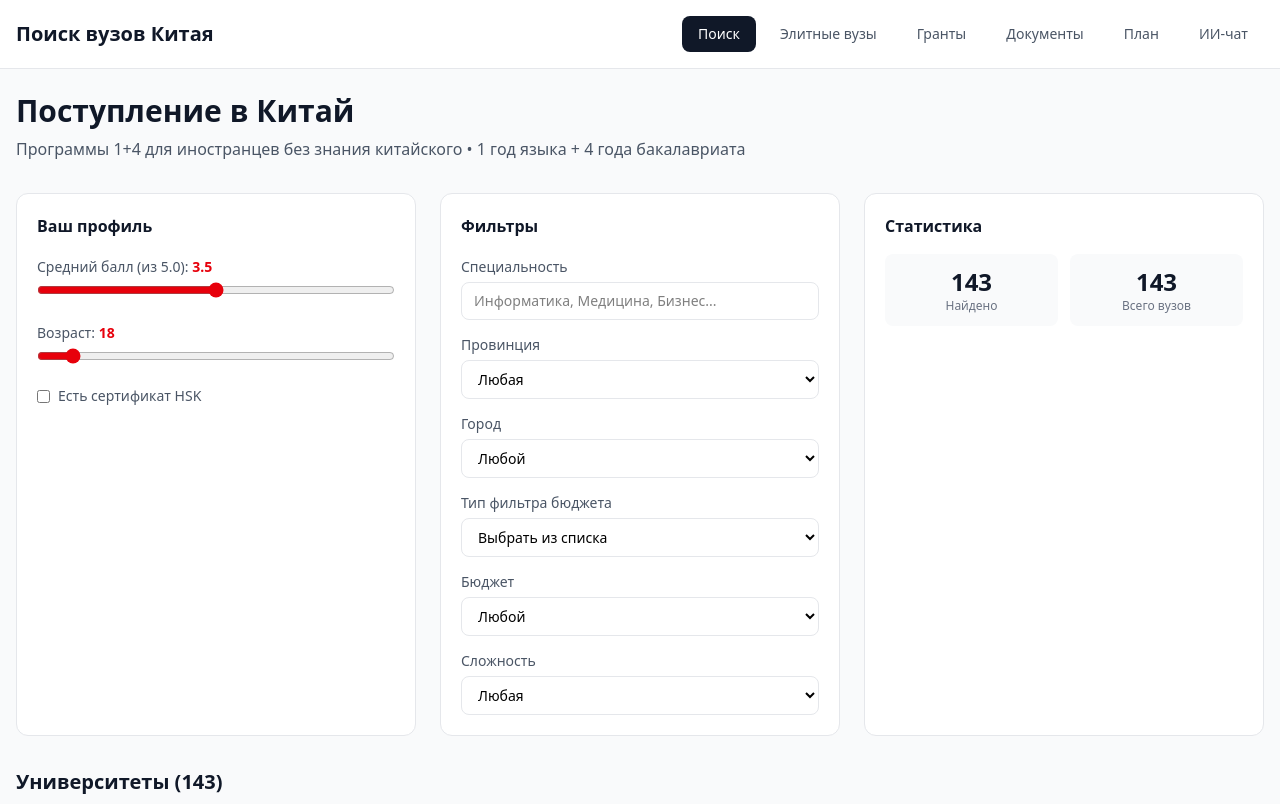
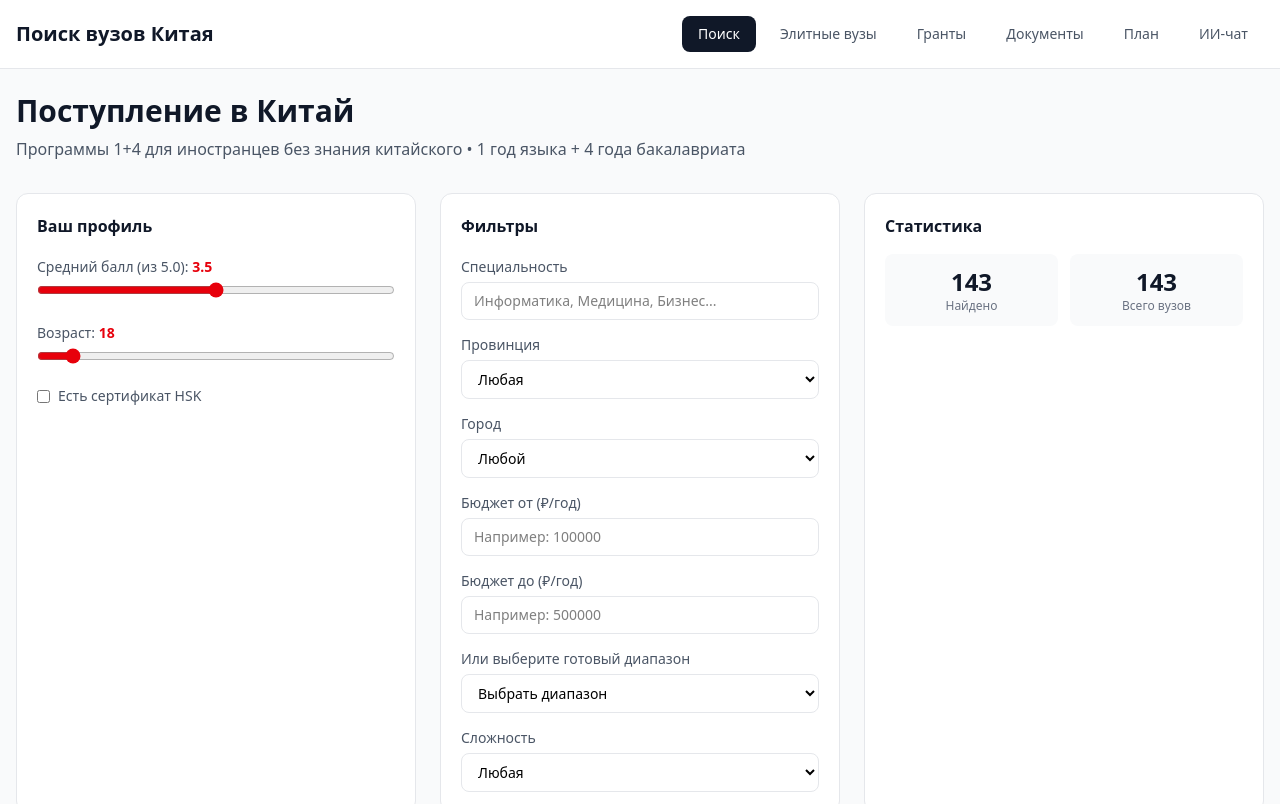
Before and after one commit to maratyc44/sinachina, a React (Vite) app: page / in a window 1280 px wide. Shown: the top 804 px of the page. Built offline with nearby package versions, Linux system fonts and the light colour scheme.

Commit message:
task snapshot 72bca4dc-cae7-4fc1-aa4e-5b297ec580cb

```diff
--- a/src/App.tsx
+++ b/src/App.tsx
@@ -61,8 +61,6 @@ export default function App() {
   const [specialty, setSpecialty] = useState('');
   const [city, setCity] = useState('Любой');
   const [province, setProvince] = useState('Любая');
-  const [budgetType, setBudgetType] = useState<'select' | 'gpa' | 'age' | 'custom'>('select');
-  const [budget, setBudget] = useState('Любой');
   const [budgetMin, setBudgetMin] = useState('');
   const [budgetMax, setBudgetMax] = useState('');
   const [difficulty, setDifficulty] = useState('Любая');
@@ -85,46 +83,17 @@ export default function App() {
       if (province !== 'Любая' && uni.province !== province) return false;
       if (difficulty !== 'Любая' && uni.difficultyCategory !== difficulty) return false;
 
-      // Логика фильтрации по бюджету
-      if (budgetType === 'select') {
-        if (budget === 'До 300 000 ₽') {
-          if (uni.costBachelorCNY * CNY_TO_RUB > 300000) return false;
-        } else if (budget === 'До 500 000 ₽') {
-          if (uni.costBachelorCNY * CNY_TO_RUB > 500000) return false;
-        }
-      } else if (budgetType === 'gpa') {
-        // Фильтр по среднему баллу
-        if (budget === 'Выше 4.0') {
-          if (uni.avgGPA > 4.0) return false;
-        } else if (budget === '3.5 - 4.0') {
-          if (uni.avgGPA < 3.5 || uni.avgGPA > 4.0) return false;
-        } else if (budget === '3.0 - 3.5') {
-          if (uni.avgGPA < 3.0 || uni.avgGPA > 3.5) return false;
-        } else if (budget === 'Ниже 3.0') {
-          if (uni.avgGPA >= 3.0) return false;
-        }
-      } else if (budgetType === 'age') {
-        // Фильтр по возрасту (для грантов)
-        if (budget === 'До 25 лет') {
-          if (age > 25) return false;
-        } else if (budget === '25-30 лет') {
-          if (age < 25 || age > 30) return false;
-        } else if (budget === 'Старше 30') {
-          if (age <= 30) return false;
-        }
-      } else if (budgetType === 'custom') {
-        // Ручной ввод бюджета от/до
+      // Фильтрация по бюджету от/до
       const minBudget = budgetMin ? parseInt(budgetMin) : 0;
       const maxBudget = budgetMax ? parseInt(budgetMax) : Infinity;
       const uniCost = uni.costBachelorCNY * CNY_TO_RUB;
 
       if (!isNaN(minBudget) && uniCost < minBudget) return false;
       if (!isNaN(maxBudget) && uniCost > maxBudget) return false;
-      }
 
       return true;
     });
-  }, [specialty, city, province, budgetType, budget, budgetMin, budgetMax, difficulty, age]);
+  }, [specialty, city, province, budgetMin, budgetMax, difficulty]);
 
   const handleChatSend = () => {
     if (!chatInput.trim()) return;
@@ -325,67 +294,6 @@ export default function App() {
                     </select>
                   </div>
                   <div>
-                    <label className="text-sm text-gray-600">Тип фильтра бюджета</label>
-                    <select
-                      value={budgetType} onChange={e => setBudgetType(e.target.value as any)}
-                      className="w-full mt-1 px-3 py-2 border border-gray-200 rounded-lg text-sm focus:ring-2 focus:ring-red-200 outline-none"
-                    >
-                      <option value="select">Выбрать из списка</option>
-                      <option value="gpa">По среднему баллу</option>
-                      <option value="age">По возрасту</option>
-                      <option value="custom">Ввести вручную</option>
-                    </select>
-                  </div>
-
-                  {budgetType === 'select' && (
-                    <div>
-                      <label className="text-sm text-gray-600">Бюджет</label>
-                      <select
-                        value={budget} onChange={e => setBudget(e.target.value)}
-                        className="w-full mt-1 px-3 py-2 border border-gray-200 rounded-lg text-sm focus:ring-2 focus:ring-red-200 outline-none"
-                      >
-                        <option>Любой</option>
-                        <option>Только грант</option>
-                        <option>До 300 000 ₽</option>
-                        <option>До 500 000 ₽</option>
-                      </select>
-                    </div>
-                  )}
-
-                  {budgetType === 'gpa' && (
-                    <div>
-                      <label className="text-sm text-gray-600">Средний балл вуза</label>
-                      <select
-                        value={budget} onChange={e => setBudget(e.target.value)}
-                        className="w-full mt-1 px-3 py-2 border border-gray-200 rounded-lg text-sm focus:ring-2 focus:ring-red-200 outline-none"
-                      >
-                        <option>Любой</option>
-                        <option>Выше 4.0</option>
-                        <option>3.5 - 4.0</option>
-                        <option>3.0 - 3.5</option>
-                        <option>Ниже 3.0</option>
-                      </select>
-                    </div>
-                  )}
-
-                  {budgetType === 'age' && (
-                    <div>
-                      <label className="text-sm text-gray-600">Возраст для грантов</label>
-                      <select
-                        value={budget} onChange={e => setBudget(e.target.value)}
-                        className="w-full mt-1 px-3 py-2 border border-gray-200 rounded-lg text-sm focus:ring-2 focus:ring-red-200 outline-none"
-                      >
-                        <option>Любой</option>
-                        <option>До 25 лет</option>
-                        <option>25-30 лет</option>
-                        <option>Старше 30</option>
-                      </select>
-                    </div>
-                  )}
-
-                  {budgetType === 'custom' && (
-                    <>
-                      <div>
                     <label className="text-sm text-gray-600">Бюджет от (₽/год)</label>
                     <input
                       type="number"
@@ -432,8 +340,6 @@ export default function App() {
                       <option value="450000-500000">450 000 - 500 000 ₽</option>
                     </select>
                   </div>
-                    </>
-                  )}
                   <div>
                     <label className="text-sm text-gray-600">Сложность</label>
                     <select
```
Lines whose indentation alone changed are shown as unchanged.
